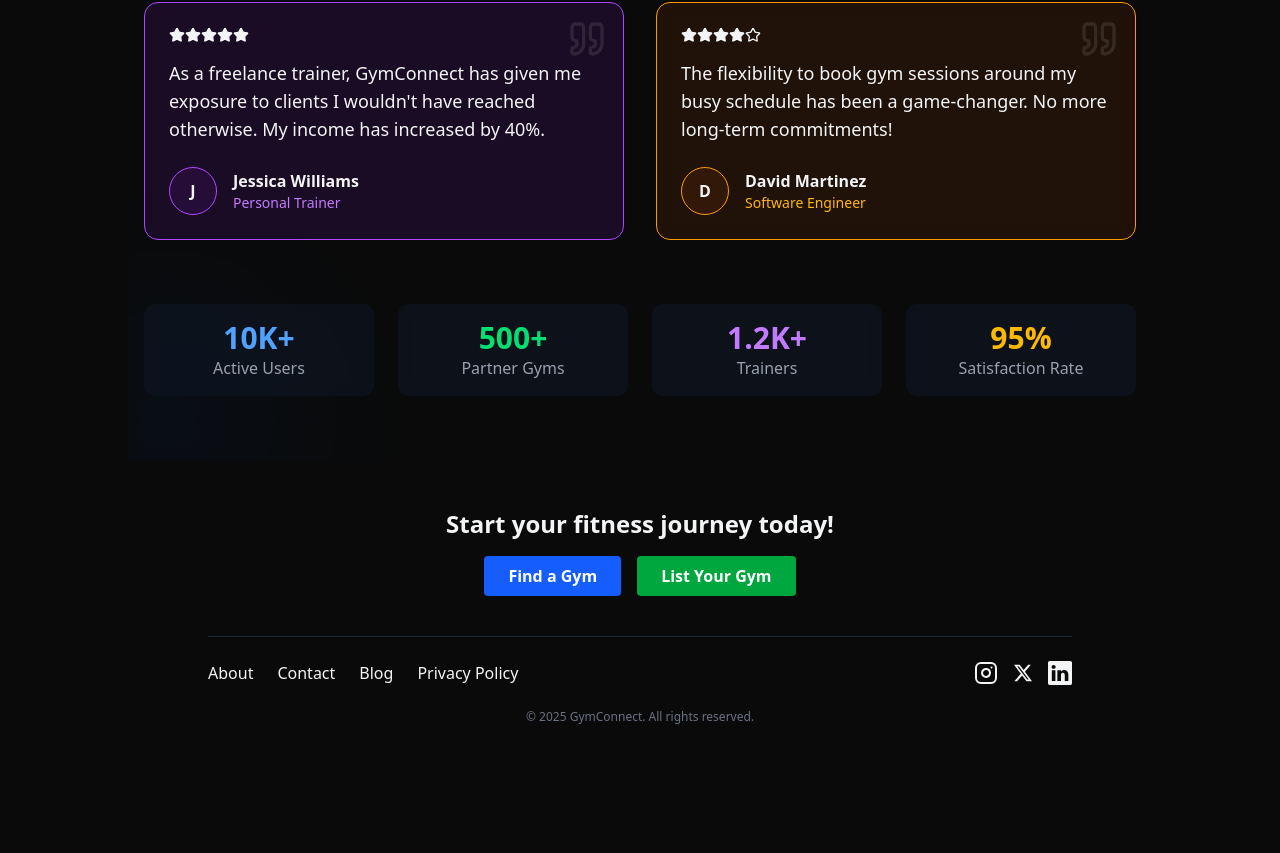
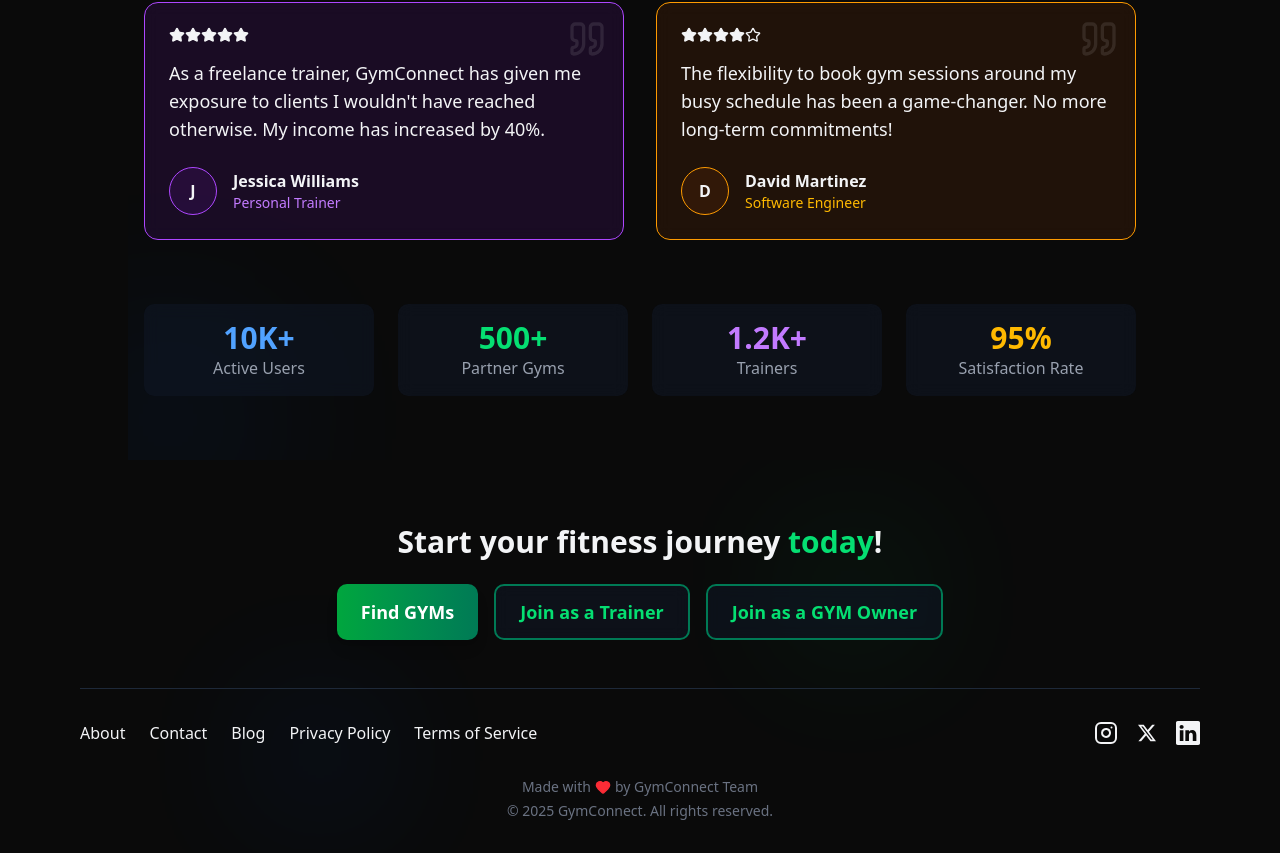
Before and after one commit to Kaleab-Shewangizaw/Gym-connect, a Next.js app: page / in a window 1280 px wide. Shown: the part 4486-5339 px from the top of the page. Before the commit the page ends 5235 px from the top, so only its background shows below. Built offline with nearby package versions, Linux system fonts and the light colour scheme.

Commit message:
footer edit

```diff
--- a/src/app/LandingPageSections/Footer.tsx
+++ b/src/app/LandingPageSections/Footer.tsx
@@ -1,80 +1,195 @@
-import { Instagram } from "lucide-react";
-import Link from "next/link";
+"use client";
+
+import { motion } from "framer-motion";
+import { Instagram, Heart } from "lucide-react";
+
 import { BsLinkedin, BsTwitterX } from "react-icons/bs";
 
 export default function FooterSection() {
+  // Animation variants
+  const containerVariants = {
+    hidden: { opacity: 0 },
+    visible: {
+      opacity: 1,
+      transition: {
+        staggerChildren: 0.1,
+        delayChildren: 0.3,
+      },
+    },
+  };
+
+  const itemVariants = {
+    hidden: { y: 20, opacity: 0 },
+    visible: {
+      y: 0,
+      opacity: 1,
+      transition: {
+        type: "spring" as const,
+        stiffness: 100,
+        damping: 10,
+      },
+    },
+  };
+
   return (
-    <footer className=" text-gray-100 pt-12 pb-6">
-      <div className="max-w-4xl mx-auto px-4">
+    <footer className="relative text-gray-100 pt-16 pb-8 overflow-hidden">
+      {/* Animated background elements */}
+      <div className="absolute inset-0 -z-10">
+        <div className="absolute bg-blue-600/20 w-0 shadow-[0px_0px_150px_40px_#0066ff] bottom-1/4 left-1/4 opacity-20 animate-pulse-slow"></div>
+        <div
+          className="absolute bg-green-600/20 w-0 shadow-[0px_0px_150px_40px_#00cc66] top-1/3 right-1/3 opacity-20 animate-pulse-slow"
+          style={{ animationDelay: "1.5s" }}
+        ></div>
+      </div>
+
+      <div className="max-w-6xl mx-auto px-4">
         {/* Call to Action */}
-        <div className="text-center mb-10">
-          <h2 className="text-2xl font-bold mb-4">
-            Start your fitness journey today!
+        <motion.div
+          className="text-center mb-12"
+          initial={{ opacity: 0, y: 20 }}
+          whileInView={{ opacity: 1, y: 0 }}
+          viewport={{ once: true, margin: "-100px" }}
+          transition={{ duration: 0.7 }}
+        >
+          <h2 className="text-3xl font-bold mb-6">
+            Start your fitness journey{" "}
+            <span className="text-green-400">today</span>!
           </h2>
-          <div className="flex flex-col sm:flex-row gap-4 justify-center">
-            <Link
-              href="/gyms"
-              className="px-6 py-2 bg-blue-600 rounded text-white font-semibold hover:bg-blue-700 transition"
+          <motion.div
+            className="flex flex-wrap gap-4 justify-center"
+            variants={containerVariants}
+            initial="hidden"
+            whileInView="visible"
+            viewport={{ once: true, margin: "-50px" }}
           >
-              Find a Gym
-            </Link>
-            <a
-              href="/list-gym"
-              className="px-6 py-2 bg-green-600 rounded text-white font-semibold hover:bg-green-700 transition"
+            <motion.button
+              variants={itemVariants}
+              whileHover={{ scale: 1.05 }}
+              whileTap={{ scale: 0.95 }}
+              transition={{ duration: 0.2 }}
+              className="px-6 py-3 cursor-pointer rounded-lg font-bold text-lg bg-gradient-to-r from-green-600 to-emerald-700 text-white shadow-lg hover:shadow-green-700/30 transition-all duration-300"
             >
-              List Your Gym
-            </a>
-          </div>
-        </div>
+              Find GYMs
+            </motion.button>
+            <motion.button
+              variants={itemVariants}
+              whileHover={{ scale: 1.05 }}
+              whileTap={{ scale: 0.95 }}
+              transition={{ duration: 0.2 }}
+              className="px-6 py-3 cursor-pointer border-2 rounded-lg font-bold text-lg text-green-400 border-emerald-700 bg-gray-900/50 backdrop-blur-sm hover:bg-emerald-900/30 transition-colors duration-300"
+            >
+              Join as a Trainer
+            </motion.button>
+            <motion.button
+              variants={itemVariants}
+              whileHover={{ scale: 1.05 }}
+              whileTap={{ scale: 0.95 }}
+              transition={{ duration: 0.2 }}
+              className="px-6 py-3 cursor-pointer border-2 rounded-lg font-bold text-lg text-green-400 border-emerald-700 bg-gray-900/50 backdrop-blur-sm hover:bg-emerald-900/30 transition-colors duration-300"
+            >
+              Join as a GYM Owner
+            </motion.button>
+          </motion.div>
+        </motion.div>
+
         {/* Footer Links & Socials */}
-        <div className="flex flex-col md:flex-row justify-between items-center border-t border-gray-800 pt-6">
-          <div className="flex gap-6 mb-4 md:mb-0">
-            <a href="/about" className="hover:underline">
-              About
-            </a>
-            <a href="/contact" className="hover:underline">
-              Contact
-            </a>
-            <a href="/blog" className="hover:underline">
-              Blog
-            </a>
-            <a href="/privacy" className="hover:underline">
-              Privacy Policy
-            </a>
-          </div>
-          <div className="flex gap-4 items-center">
-            <a
-              href="https://instagram.com"
+        <motion.div
+          className="flex flex-col md:flex-row justify-between items-center border-t border-gray-800 pt-8"
+          initial={{ opacity: 0 }}
+          whileInView={{ opacity: 1 }}
+          viewport={{ once: true, margin: "-50px" }}
+          transition={{ duration: 0.7, delay: 0.2 }}
+        >
+          <motion.div
+            className="flex flex-wrap gap-6 mb-4 md:mb-0 justify-center"
+            variants={containerVariants}
+            initial="hidden"
+            whileInView="visible"
+            viewport={{ once: true, margin: "-50px" }}
+          >
+            {[
+              "About",
+              "Contact",
+              "Blog",
+              "Privacy Policy",
+              "Terms of Service",
+            ].map((item, index) => (
+              <motion.a
+                key={index}
+                href={`/${item.toLowerCase().replace(" ", "-")}`}
+                className="hover:text-green-400 transition-colors duration-300 relative group"
+                variants={itemVariants}
+                whileHover={{ y: -2 }}
+              >
+                {item}
+                <span className="absolute bottom-0 left-0 w-0 h-0.5 bg-green-400 transition-all duration-300 group-hover:w-full"></span>
+              </motion.a>
+            ))}
+          </motion.div>
+
+          <motion.div
+            className="flex gap-5 items-center"
+            variants={containerVariants}
+            initial="hidden"
+            whileInView="visible"
+            viewport={{ once: true, margin: "-50px" }}
+          >
+            {[
+              {
+                icon: <Instagram className="w-6 h-6" />,
+                color: "hover:text-pink-400",
+                label: "Instagram",
+              },
+              {
+                icon: <BsTwitterX className="text-lg" />,
+                color: "hover:text-blue-400",
+                label: "Twitter",
+              },
+              {
+                icon: <BsLinkedin className="w-6 h-6" />,
+                color: "hover:text-blue-500",
+                label: "LinkedIn",
+              },
+            ].map((social, index) => (
+              <motion.a
+                key={index}
+                href={`https://${social.label.toLowerCase()}.com`}
                 target="_blank"
                 rel="noopener"
-              aria-label="Instagram"
-              className="hover:text-pink-400"
+                aria-label={social.label}
+                className={`${social.color} transition-colors duration-300`}
+                variants={itemVariants}
+                whileHover={{ y: -5, scale: 1.1 }}
+                whileTap={{ scale: 0.95 }}
               >
-              <Instagram className="w-6 h-6" />
-            </a>
-            <a
-              href="https://twitter.com"
-              target="_blank"
-              rel="noopener"
-              aria-label="Twitter"
-              className="hover:text-blue-400 text-lg"
+                {social.icon}
+              </motion.a>
+            ))}
+          </motion.div>
+        </motion.div>
+
+        {/* Copyright */}
+        <motion.div
+          className="text-center text-sm text-gray-500 mt-8 flex flex-col items-center"
+          initial={{ opacity: 0 }}
+          whileInView={{ opacity: 1 }}
+          viewport={{ once: true, margin: "-50px" }}
+          transition={{ duration: 0.7, delay: 0.4 }}
         >
-              <BsTwitterX />
-            </a>
-            <a
-              href="https://linkedin.com"
-              target="_blank"
-              rel="noopener"
-              aria-label="LinkedIn"
-              className="hover:text-blue-500"
+          <div className="flex items-center gap-1 mb-1">
+            <span>Made with</span>
+            <motion.div
+              animate={{ scale: [1, 1.2, 1] }}
+              transition={{ repeat: Infinity, duration: 1.5, repeatDelay: 2 }}
             >
-              <BsLinkedin className="w-6 h-6" />
-            </a>
+              <Heart className="w-4 h-4 fill-red-500 text-red-500" />
+            </motion.div>
+            <span>by GymConnect Team</span>
           </div>
-        </div>
-        <div className="text-center text-xs text-gray-500 mt-6">
+          <div>
             © {new Date().getFullYear()} GymConnect. All rights reserved.
           </div>
+        </motion.div>
       </div>
     </footer>
   );
--- a/src/app/LandingPageSections/Testimonials.tsx
+++ b/src/app/LandingPageSections/Testimonials.tsx
@@ -115,7 +115,7 @@ export default function TestimonialsSection() {
             visible: { transition: { staggerChildren: 0.15 } },
           }}
         >
-          {testimonials.map((testimonial, index) => (
+          {testimonials.map((testimonial) => (
             <motion.div
               key={testimonial.id}
               variants={{
```
Lines whose indentation alone changed are shown as unchanged.
